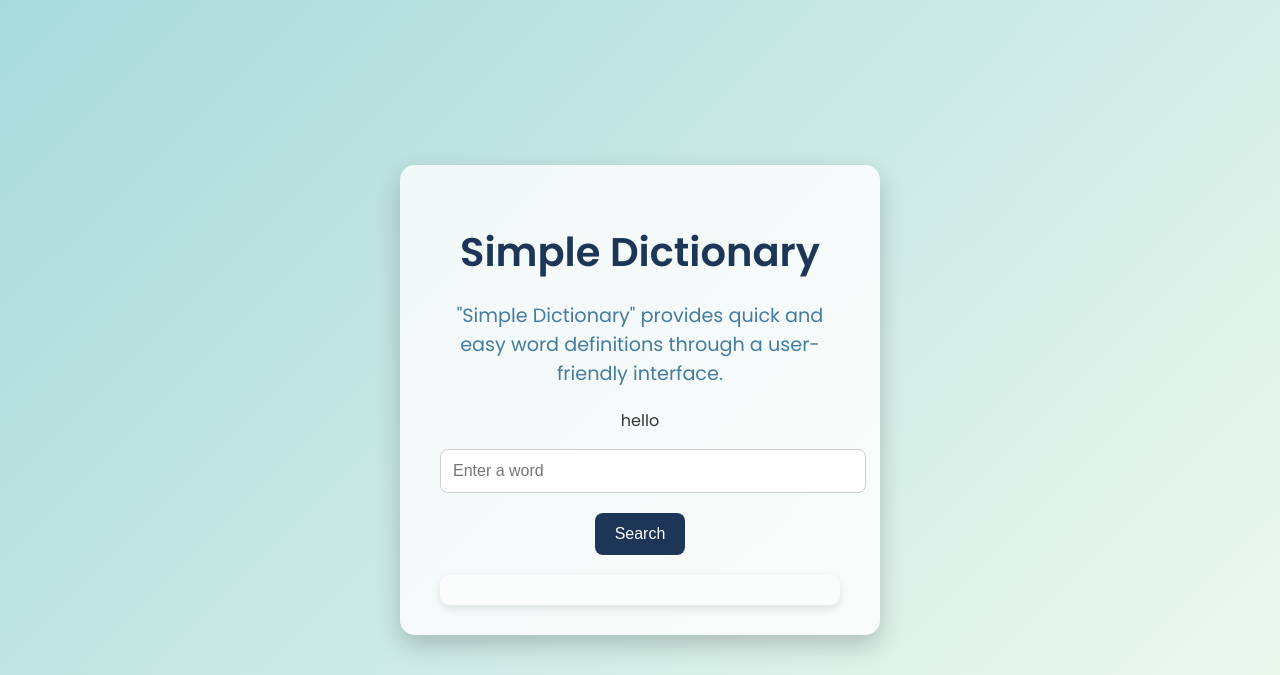
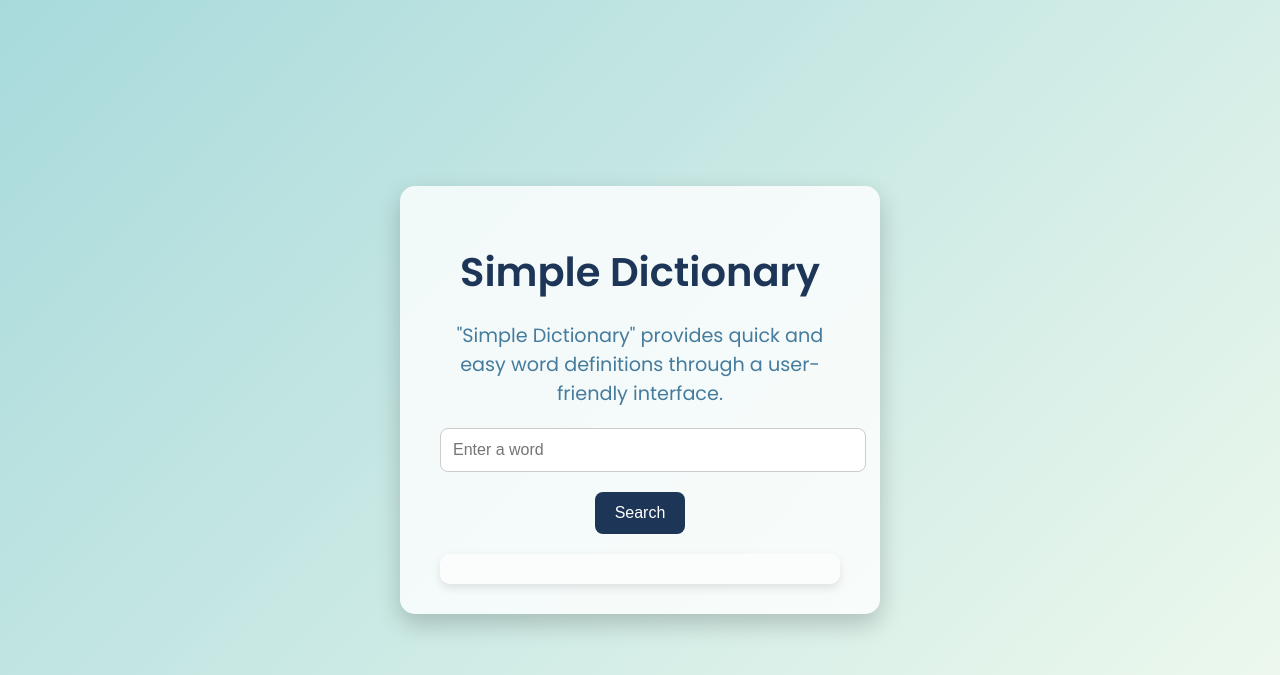
Before and after one commit to yazeed1233/data-analysis-project, a PHP site: page / in a window 1280 px wide. Shown: the top 675 px of the page. Run offline with PHP 8.4, Linux system fonts and the light colour scheme; data that the repository does not hold is empty.

Commit message:
Deploying...

```diff
--- a/site/index.php
+++ b/site/index.php
@@ -106,7 +106,7 @@ $conn->close();
     <div class="container">
         <h1>Simple Dictionary</h1>
         <p class="description">"Simple Dictionary" provides quick and easy word definitions through a user-friendly interface.</p>
-        <p>hello</p>
+
         <form method="post">
             <input type="text" name="word" placeholder="Enter a word" required>
             <input type="submit" value="Search">
```
